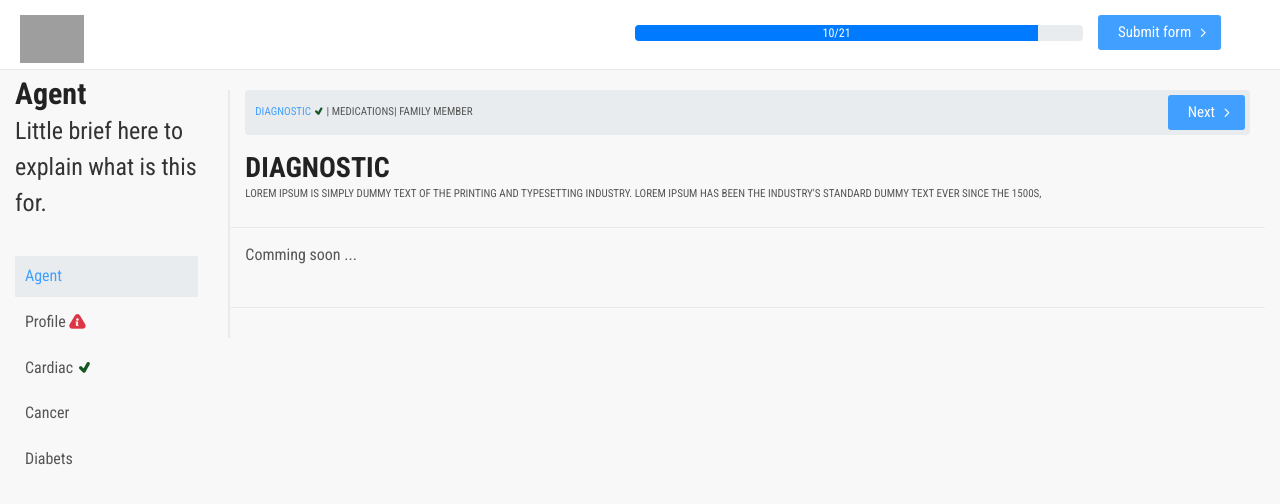
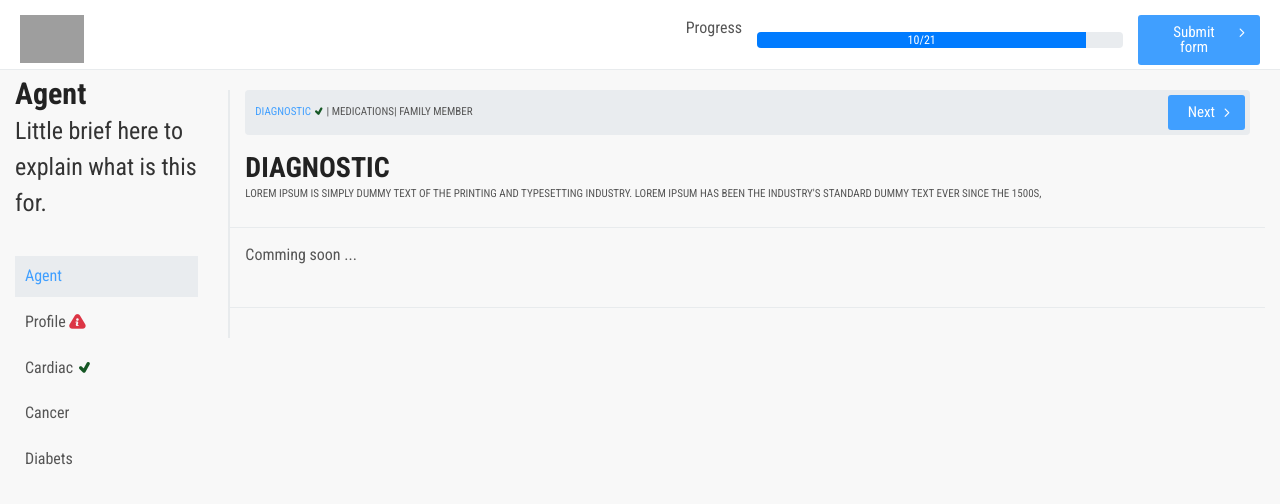
Before and after one commit to durandneto/wizard-forms, a React (Create React App) app: page / in a window 1280 px wide. Shown: the top 504 px of the page. Built offline with nearby package versions, Linux system fonts and the light colour scheme; grey boxes are pictures that could not be loaded.

Commit message:
adding progrees label on top bar

```diff
--- a/src/components/ProgressHeader.tsx
+++ b/src/components/ProgressHeader.tsx
@@ -3,6 +3,9 @@ import { Progress } from "reactstrap"
 const ProgressHeader = () => (
     <div className="progress_container_top">
         <div className="progress_container_top_left">
+            <p>Progress</p>
+        </div>
+        <div className="progress_container_top_middle">
             <Progress value={90}>10/21</Progress>
         </div>
         <div className="progress_container_top_right">
--- a/src/css/custom.css
+++ b/src/css/custom.css
@@ -33,7 +33,11 @@
 }
 
 .progress_container_top_left {
-    width: 70%;
+    width: 20%;
+    text-align: right;
+}
+.progress_container_top_middle {
+    width: 60%;
     margin: 0 15px;
 }
 .progress_container_top_right {
```
Also changed, not shown: 1 other file (tests, documents, lock files or other folders).
